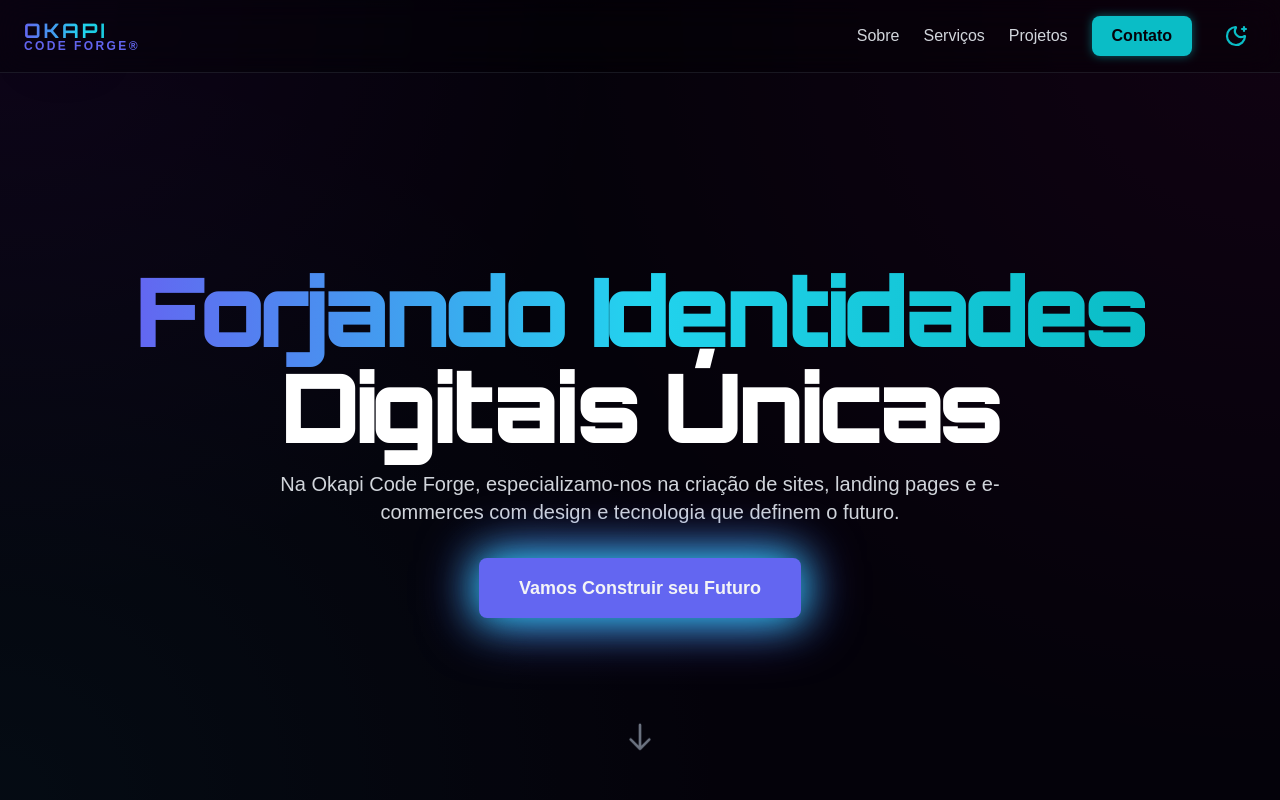
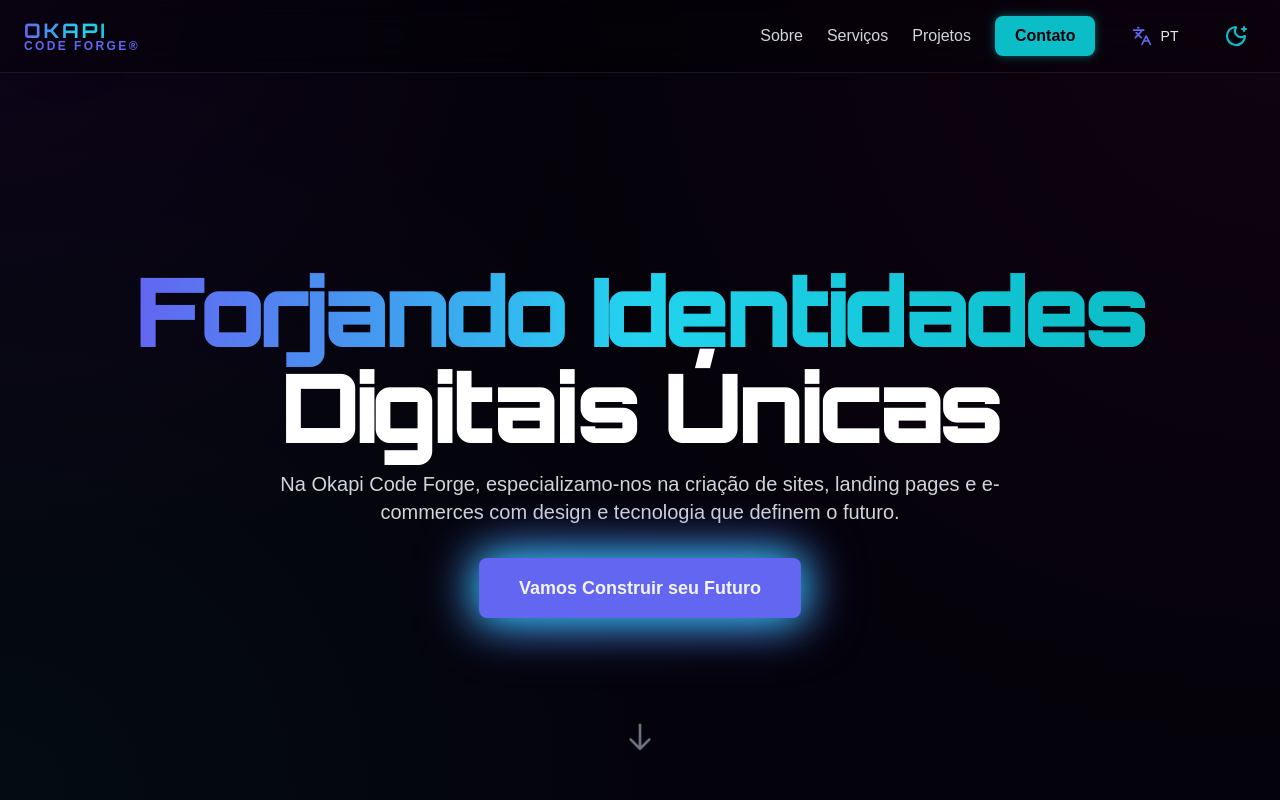
Before and after one commit to GEDEON1708/okapi-code-forge, a React (Vite) app: page / in a window 1280 px wide. Shown: the top 800 px of the page. Built offline with nearby package versions, Linux system fonts and the light colour scheme; a web font is replaced by a local one.

Commit message:
feat(i18n): adiciona seletor de idioma (PT/EN/FR) com ícone e persistência; usa traduções no Header; padroniza idioma inicial como PT

```diff
--- a/App.tsx
+++ b/App.tsx
@@ -8,6 +8,7 @@ import CTASection from './components/CTASection';
 import Footer from './components/Footer';
 import SplashScreen from './components/SplashScreen';
 import { ThemeProvider } from './contexts/ThemeContext';
+import { I18nProvider } from './contexts/I18nContext';
 
 // Componente wrapper para aplicar animações de scroll
 const AnimatedSection: React.FC<{ children: React.ReactNode }> = ({ children }) => {
@@ -73,10 +74,10 @@ const App: React.FC = () => {
   }, []);
 
   return (
-    <ThemeProvider>
+      <ThemeProvider>
+        <I18nProvider>
       <div
         className={`fixed inset-0 z-[100] transition-opacity duration-1000 ease-in-out ${loading ? 'opacity-100' : 'opacity-0 pointer-events-none'}`}
-        aria-hidden={!loading}
       >
         <SplashScreen />
       </div>
@@ -104,7 +105,8 @@ const App: React.FC = () => {
         </main>
         <Footer />
       </div>
-    </ThemeProvider>
+        </I18nProvider>
+      </ThemeProvider>
   );
 };
 
--- a/components/Header.tsx
+++ b/components/Header.tsx
@@ -1,7 +1,8 @@
 
 import React, { useState } from 'react';
 import { useTheme } from '../contexts/ThemeContext';
-import { Sun, MoonStar } from 'lucide-react';
+import { Sun, MoonStar, Languages } from 'lucide-react';
+import { useI18n, type Language } from '../contexts/I18nContext';
 
 
 
@@ -24,13 +25,56 @@ const ThemeToggle: React.FC = () => {
 };
 
 
+// Seletor de Idiomas (desktop e mobile)
+const LangSelector: React.FC = () => {
+  const { language, setLanguage } = useI18n();
+  const [open, setOpen] = useState(false);
+
+  const options: { code: Language; label: string }[] = [
+    { code: 'pt', label: 'Português' },
+    { code: 'en', label: 'English' },
+    { code: 'fr', label: 'Français' },
+  ];
+
+  return (
+    <div className="relative">
+      <button
+        onClick={() => setOpen((o) => !o)}
+        className="flex items-center gap-2 px-3 py-2 rounded-lg text-slate-700 dark:text-gray-200 hover:bg-slate-200/60 dark:hover:bg-white/10 border border-transparent hover:border-slate-300/30 dark:hover:border-white/10 transition-colors duration-200"
+        aria-label="Selecionar idioma"
+      >
+        <Languages size={20} className="text-primary" />
+        <span className="text-sm font-medium uppercase tracking-wide">{language}</span>
+      </button>
+      {open && (
+        <div className="absolute right-0 mt-2 w-40 bg-white dark:bg-space-black border border-slate-200/70 dark:border-white/10 rounded-xl shadow-lg overflow-hidden z-50">
+          {options.map((opt) => (
+            <button
+              key={opt.code}
+              onClick={() => {
+                setLanguage(opt.code);
+                setOpen(false);
+              }}
+              className={`w-full text-left px-4 py-2 text-sm transition-colors duration-150 hover:bg-slate-100 dark:hover:bg-white/10 ${language === opt.code ? 'text-primary font-semibold' : 'text-slate-700 dark:text-gray-200'}`}
+              aria-label={`Mudar idioma para ${opt.label}`}
+            >
+              {opt.label}
+            </button>
+          ))}
+        </div>
+      )}
+    </div>
+  );
+};
+
 const Header: React.FC = () => {
   const [isMenuOpen, setIsMenuOpen] = useState(false);
+  const { t } = useI18n();
 
   const navLinks = [
-    { label: 'Sobre', href: '#about' },
-    { label: 'Serviços', href: '#services' },
-    { label: 'Projetos', href: '#projects' },
+    { label: t.nav.about, href: '#about' },
+    { label: t.nav.services, href: '#services' },
+    { label: t.nav.projects, href: '#projects' },
   ];
 
   const scrollToSection = (e: React.MouseEvent<HTMLAnchorElement>, href: string) => {
@@ -54,12 +98,14 @@ const Header: React.FC = () => {
               {link.label}
             </a>
           ))}
-          <a href="https://wa.me/5584998685592" target="_blank" rel="noopener noreferrer" className="bg-neon-cyan text-space-black font-bold py-2 px-5 rounded-lg transition-all duration-300 hover:bg-opacity-80 shadow-[0_0_10px_rgba(10,189,198,0.5)] transform hover:scale-105">
-            Contato
+              <a href="https://wa.me/5584998685592" target="_blank" rel="noopener noreferrer" className="bg-neon-cyan text-space-black font-bold py-2 px-5 rounded-lg transition-all duration-300 hover:bg-opacity-80 shadow-[0_0_10px_rgba(10,189,198,0.5)] transform hover:scale-105">
+                {t.nav.contact}
           </a>
+              <LangSelector />
           <ThemeToggle />
         </nav>
         <div className="md:hidden flex items-center space-x-2">
+              <LangSelector />
           <ThemeToggle />
           <button onClick={() => setIsMenuOpen(!isMenuOpen)} className="text-slate-800 dark:text-white focus:outline-none p-2 -m-2 rounded-md" aria-label="Abrir menu">
             <svg className="w-6 h-6" fill="none" stroke="currentColor" viewBox="0 0 24 24" xmlns="http://www.w3.org/2000/svg">
@@ -76,9 +122,10 @@ const Header: React.FC = () => {
                 {link.label}
               </a>
             ))}
-            <a href="https://wa.me/5584998685592" target="_blank" rel="noopener noreferrer" className="bg-neon-pink text-white font-bold py-3 px-6 rounded-lg hover:bg-opacity-80 transition-all duration-300 shadow-[0_0_10px_rgba(240,15,176,0.5)] mt-2">
-              Entre em Contato
-            </a>
+                <a href="https://wa.me/5584998685592" target="_blank" rel="noopener noreferrer" className="bg-neon-pink text-white font-bold py-3 px-6 rounded-lg hover:bg-opacity-80 transition-all duration-300 shadow-[0_0_10px_rgba(240,15,176,0.5)] mt-2">
+                  {t.nav.contact_mobile}
+                </a>
+                <div className="pt-2"><LangSelector /></div>
           </nav>
         </div>
       )}
--- a/contexts/I18nContext.tsx
+++ b/contexts/I18nContext.tsx
@@ -1,11 +1,11 @@
-import React, { createContext, useState, useEffect, useContext } from 'react';
+import React, { createContext, useState, useEffect, useContext, useCallback } from 'react';
 
 import pt from '../locales/pt.json';
 import en from '../locales/en.json';
 import fr from '../locales/fr.json';
 
 const translations = { pt, en, fr };
-type Language = 'pt' | 'en' | 'fr';
+export type Language = 'pt' | 'en' | 'fr';
 
 // Usamos 'typeof pt' para garantir que todos os arquivos de idioma tenham a mesma estrutura
 type TranslationKeys = typeof pt;
@@ -19,15 +19,13 @@ interface I18nContextType {
 const I18nContext = createContext<I18nContextType | undefined>(undefined);
 
 export const I18nProvider: React.FC<{ children: React.ReactNode }> = ({ children }) => {
-  const [language, setLanguage] = useState<Language>('pt');
+  // Carrega primeiro em PT, e somente altera se houver preferência salva
+  const [language, setLanguageState] = useState<Language>('pt');
 
   useEffect(() => {
-    // Detecta o idioma do navegador na montagem inicial
-    const userLang = navigator.language.split('-')[0] as Language;
-    if (userLang === 'en' || userLang === 'fr') {
-      setLanguage(userLang);
-    } else {
-      setLanguage('pt'); // Padrão para português
+    const stored = (typeof window !== 'undefined' && localStorage.getItem('lang')) as Language | null;
+    if (stored === 'pt' || stored === 'en' || stored === 'fr') {
+      setLanguageState(stored);
     }
   }, []);
 
@@ -35,6 +33,13 @@ export const I18nProvider: React.FC<{ children: React.ReactNode }> = ({ children
     // Atualiza o atributo lang da tag <html> para acessibilidade e SEO
     document.documentElement.lang = language;
   }, [language]);
+
+  const setLanguage = useCallback((lang: Language) => {
+    setLanguageState(lang);
+    try {
+      localStorage.setItem('lang', lang);
+    } catch {}
+  }, []);
 
   const t = translations[language];
 
```
